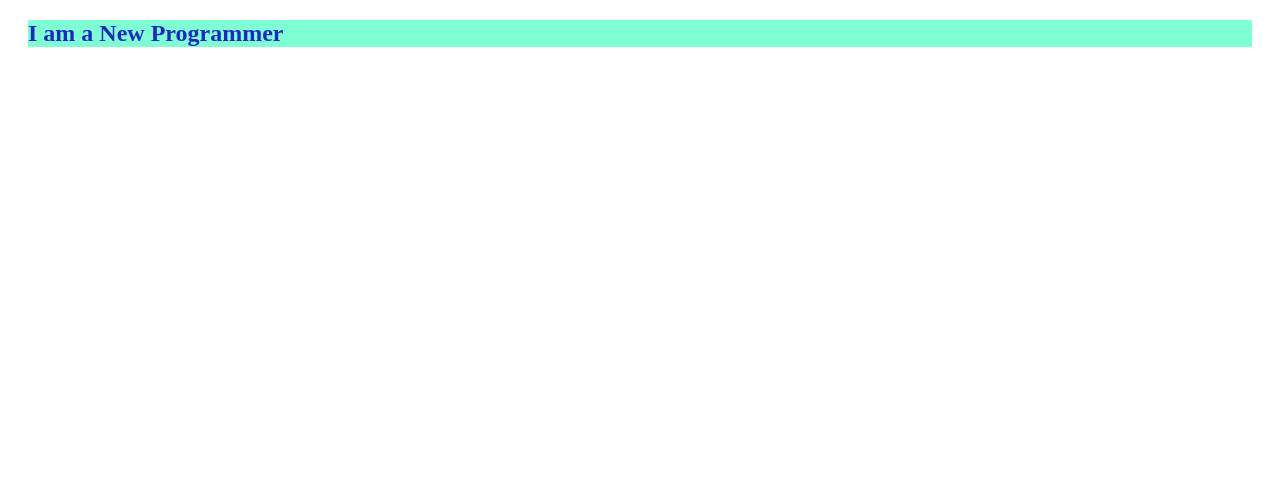
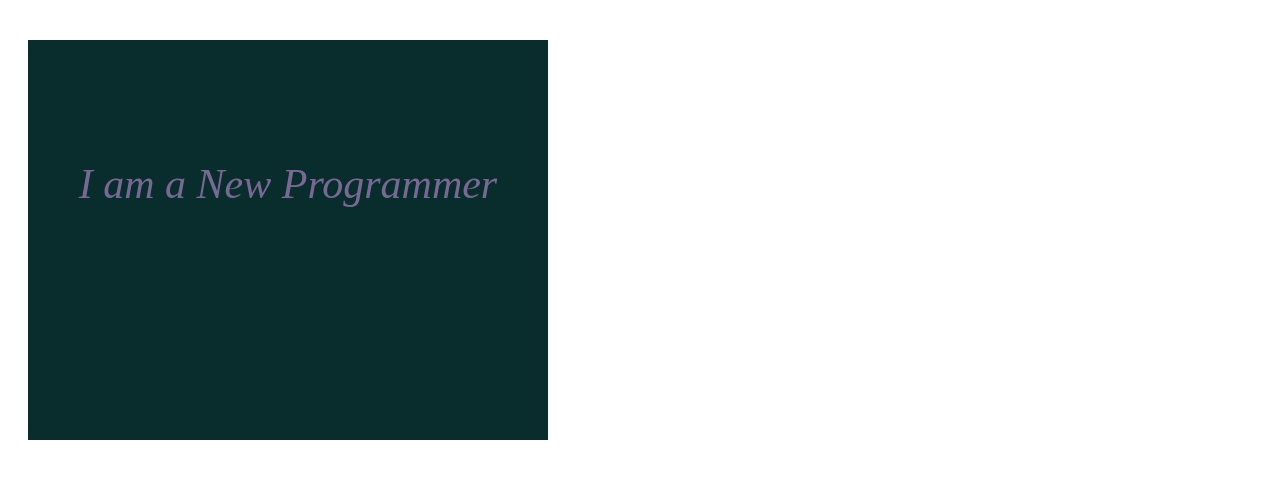
Before and after one commit to redwan-ai/First-concept, a plain HTML site: page index.html in a window 1280 px wide. Drawn offline with Linux system fonts and the light colour scheme.

Commit message:
second commit

```diff
--- a/index.html
+++ b/index.html
@@ -8,6 +8,9 @@
     <link rel="shortcut icon" href="https://img.icons8.com/?size=64&id=59916&format=png">
 </head>
 <body>
-   <h2 >I am a New Programmer</h2>
+    <div id="head" >
+        <h1>I am a New Programmer</h1>
+    </div>
+
 </body>
 </html>
--- a/style.css
+++ b/style.css
@@ -1,5 +1,18 @@
-h2{
+h1{
     margin: 20px;
-    background-color: aquamarine;
-    color: rgb(31, 41, 188);
+    font-style: italic ;
+    font-weight: lighter;
+    font-size:42px;
+    font-famiy: 'Lular', 'Lucidanicode', Geneva, Verdana, sans-serif;
+
+    color: rgba(225, 164, 247, 0.512);
 }
+#head{
+    background-color: rgb(9, 44, 44);
+    height: 200px;
+    padding: 100px 10px;
+    text-align: center;
+    width: 500px;
+    margin: 40px 20px auto;
+
+}
```
Also changed, not shown: 23 (37).jpg (added).
